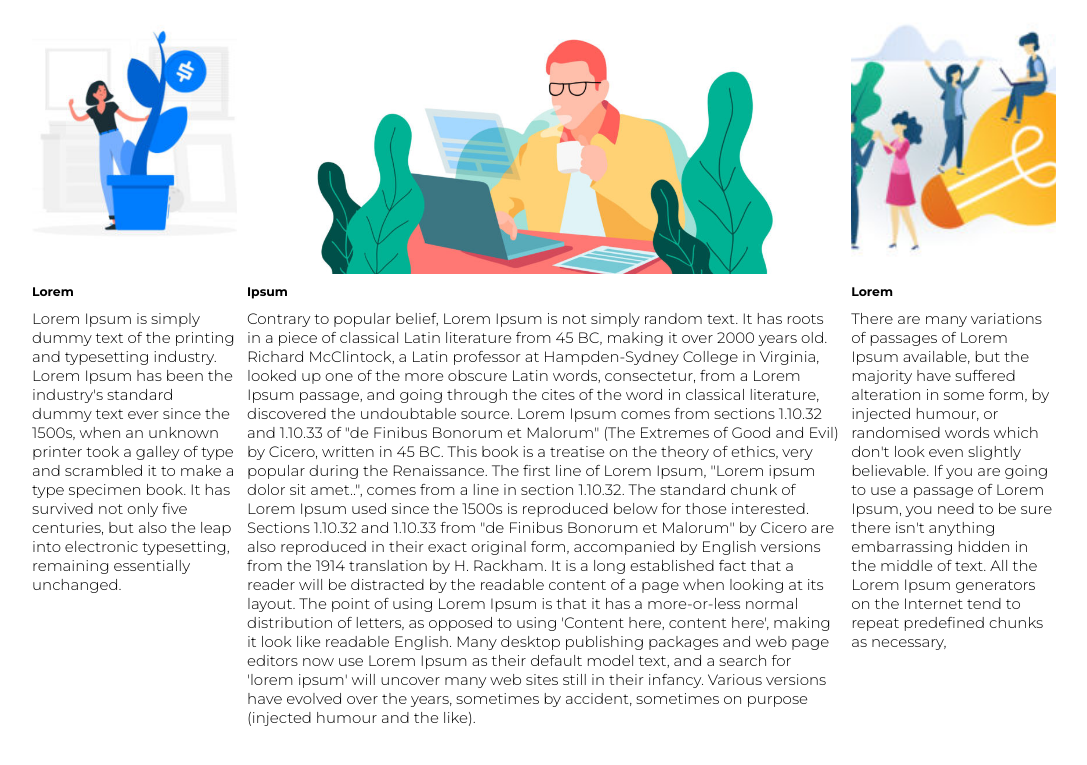
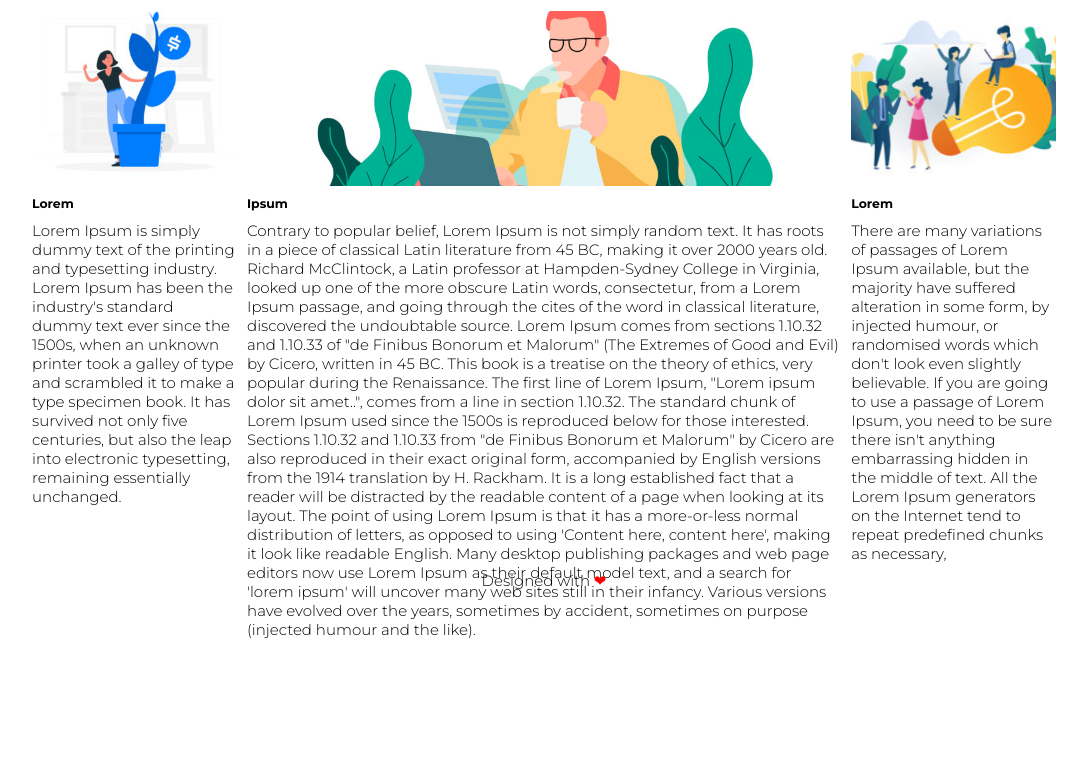
Before and after one commit to mattesalva93/htmlcss-wp, a plain HTML site: page index.html in a window 1280 px wide. Shown: the part 892-1657 px from the top of the page, without its empty margins (96-1183 px from the left). After the commit the page ends 1531 px from the top, so only its background shows below. Drawn offline with Linux system fonts and the light colour scheme.

Commit message:
pre styling commit

```diff
--- a/index.html
+++ b/index.html
@@ -79,7 +79,7 @@
             </div>
         </main>
 
-        <footer></footer>
+        <footer> <div>Designed with </div></footer>
     </div>
 </body>
 </html>
--- a/style.css
+++ b/style.css
@@ -77,7 +77,7 @@ main{
 .colsx, .colcx, .coldx{
     float: left;
     width: 20%;
-    height: 750px;
+    height: 500px;
 }
 
 .colcx{
@@ -111,3 +111,12 @@ h5{
     background-size: cover;
     background-position: center;
 }
+
+footer{
+    text-align: center;
+    margin: 20px auto;
+}
+footer div::after{
+    content: "\2764";
+    color: red;
+}
```
